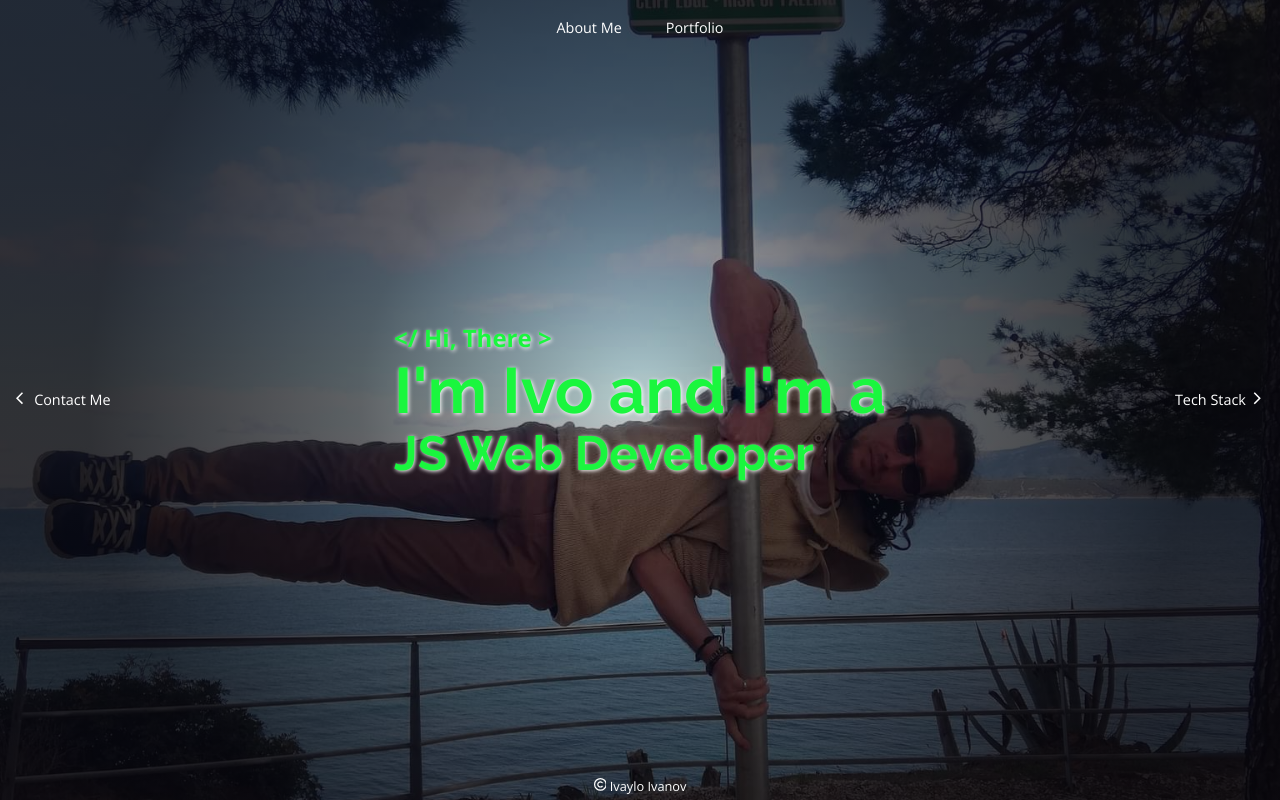
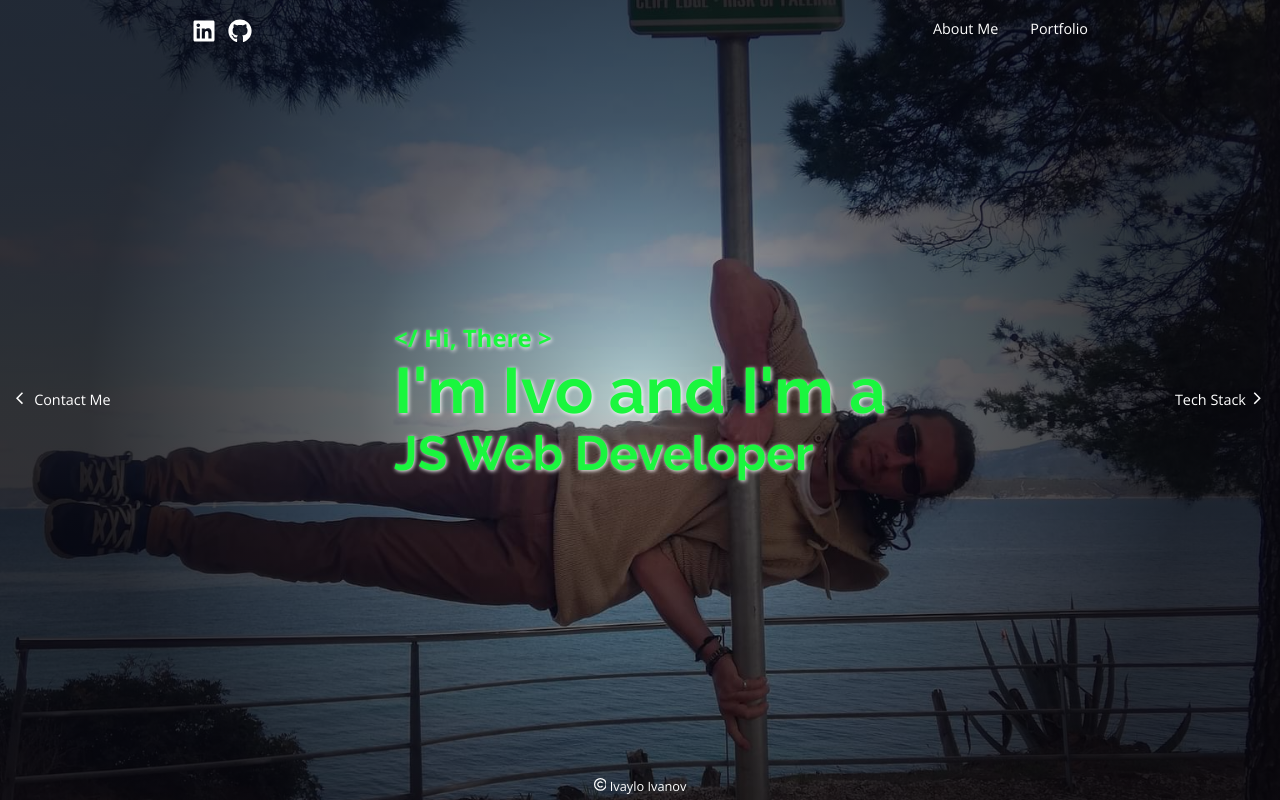
Before and after one commit to Ivaylo-St-Ivanov/Portfolio, a React (Vite) app: page / in a window 1280 px wide. Built offline with nearby package versions, Linux system fonts and the light colour scheme.

Commit message:
Update header and fix asides.

```diff
--- a/src/App.scss
+++ b/src/App.scss
@@ -3,15 +3,28 @@
 header {
     position: absolute;
     z-index: 1;
-    padding: 1rem;
-    @include gs.flex(none, center, none);
+    padding: 1rem 12rem;
+    @include gs.flex(none, space-between, none);
     width: 100%;
-    font-size: 0.9rem;
 
-    &>input {
+    &>div>a {
+        color: white;
+        font-size: 1.5rem;
+
+        &:hover {
+            color: yellow;
+        }
+
+        &:first-of-type {
+            margin-right: 0.75rem;
+        }
+    }
+
+    &>div>span {
         background: unset;
         border: unset;
         color: white;
+        font-size: 0.9rem;
         cursor: pointer;
 
         &:hover {
@@ -30,10 +43,13 @@ aside {
     height: 100vh;
     @include gs.flex(none, none, center);
     font-size: 0.9rem;
-    cursor: pointer;
 
-    &:hover {
-        color: yellow;
+    &>span {
+        cursor: pointer;
+
+        &:hover {
+            color: yellow;
+        }
     }
 
     &:first-of-type {
--- a/src/App.tsx
+++ b/src/App.tsx
@@ -1,4 +1,4 @@
-import { FaRegCopyright } from 'react-icons/fa6';
+import { FaRegCopyright, FaGithub, FaLinkedin } from 'react-icons/fa6';
 import { MdArrowBackIos, MdArrowForwardIos } from 'react-icons/md';
 
 import './App.scss';
@@ -8,8 +8,14 @@ function App() {
     return (
         <>
             <header>
-                <input type="button" value="About Me" />
-                <input type="button" value="Portfolio" />
+                <div>
+                    <a href="https://www.linkedin.com/in/ivaylo-st-ivanov" target="_blank" rel="noopener noreferrer"><FaLinkedin /></a>
+                    <a href="https://github.com/Ivaylo-St-Ivanov" target="_blank" rel="noopener noreferrer"><FaGithub /></a>
+                </div>
+                <div>
+                    <span>About Me</span>
+                    <span>Portfolio</span>
+                </div>
             </header>
 
             <aside>
```
